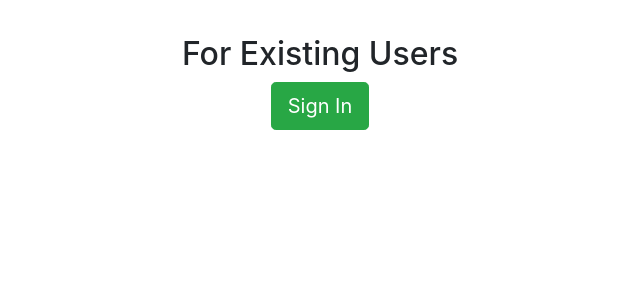
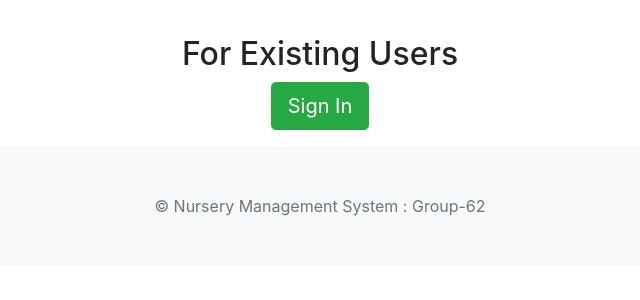
Before and after one commit to 00NoisyMime00/nursery_management_project, a Flask app: page / in a window 1280 px wide. Shown: the part 383-683 px from the top of the page, without its empty margins (320-960 px from the left). Run offline with Flask 2, Linux system fonts and the light colour scheme; parts of the project's set-up code (start-up, migrations or seed data) failed here and were passed over; some libraries are stand-ins or nearby versions.

Commit message:
Added footer and aligned graphs

```diff
--- a/app/templates/base.html
+++ b/app/templates/base.html
@@ -18,7 +18,6 @@
     <script src="{{ url_for('static', filename='script.js') }}"></script>
 </head>
 <body>
-
     {% block nav %}
         {% if role is not none %}
             {{ render_navbar(active_page, 'True', role) }}
@@ -30,5 +29,10 @@
     {% block content %}
 
     {% endblock %}
+    <footer class="footer">
+        <div class="container-flex text-center bg-light py-5">
+          <span class="text-muted ">&copy; Nursery Management System : Group-62 </span>
+        </div>
+    </footer>
 </body>
 </html>
--- a/app/templates/landing/index.html
+++ b/app/templates/landing/index.html
@@ -31,14 +31,20 @@
             </div>
 
         {% elif role == '1' %}
-            <div class ="row-fluid" >
-                <h3> Stats </h3>
+            <div class="jumbotron h1 text-center">
+                Welcome {{ user_name }}
             </div>
-            <div class ="row -fluid">
+            <div class ="text-center row-fluid py-2 mb-4" >
+                <h2> Showing Statistics </h2>
+            </div>
+            <div class="container text-center">
+                <img style="max-height: 1600px; max-width: 1200px; padding: 5% 10%;" src="{{ maintenance_img }}" class="card-img" alt="No Graphs Available for maintenance yet">
+                <h3 class="pb-5"> Plot comparing expenditure among different nurseries </h3>
+                <!-- <div class ="row -fluid">
                     <div class="card mb-3 bg-secondary" >
                         <div class="row no-gutters">
                             <div class="col-md-4">
-                            <img src="{{ maintenance_img }}" class="card-img" alt="No Graphs Available for maintenance yet">
+
                             </div>
                             <div class="col-md-8">
                                 <div class="card-body">
@@ -49,6 +55,7 @@
                             </div>
                         </div>
                     </div>
+                </div> -->
             </div>
         {% else %}
             <div class="jumbotron h1 text-center">
```
Lines whose indentation alone changed are shown as unchanged.
